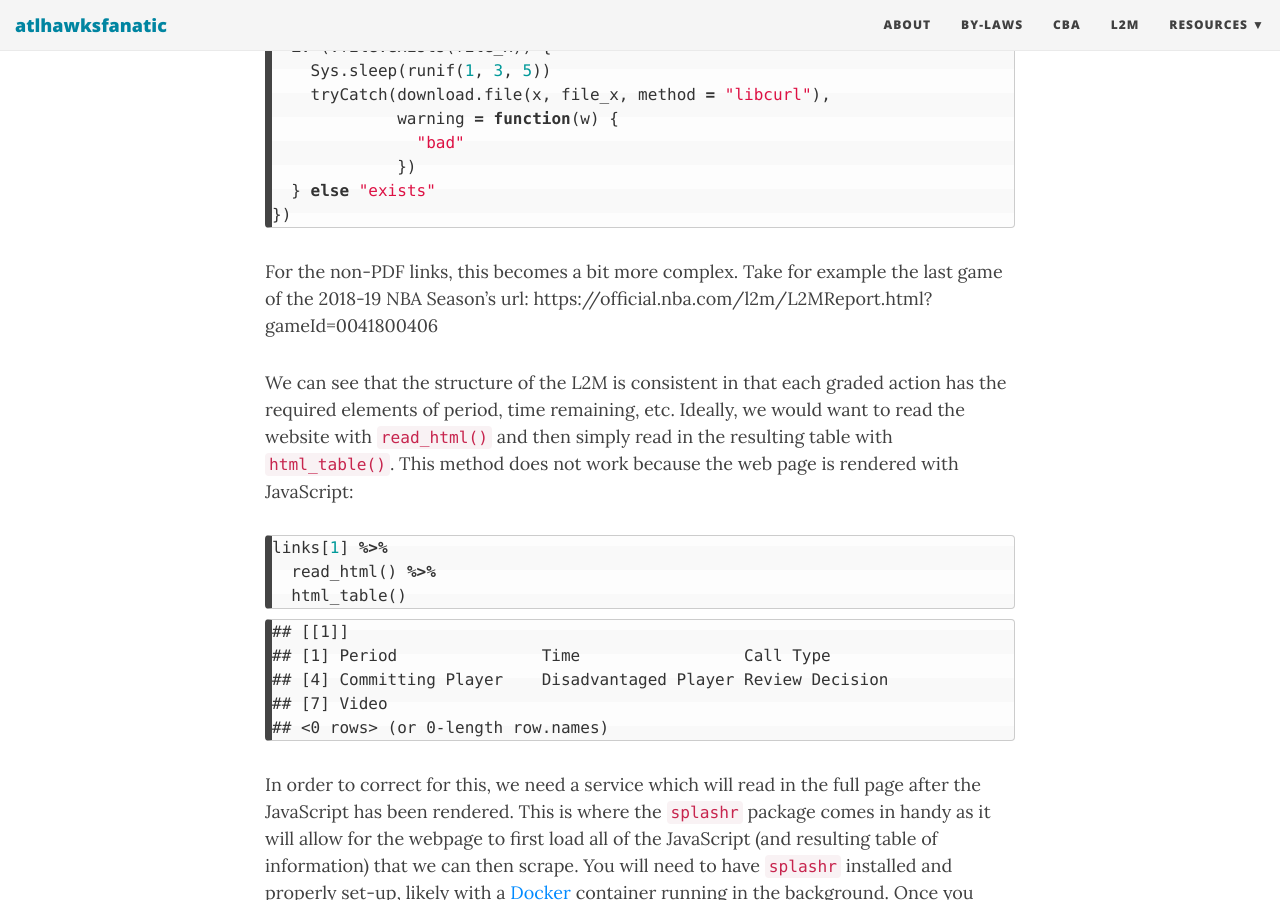
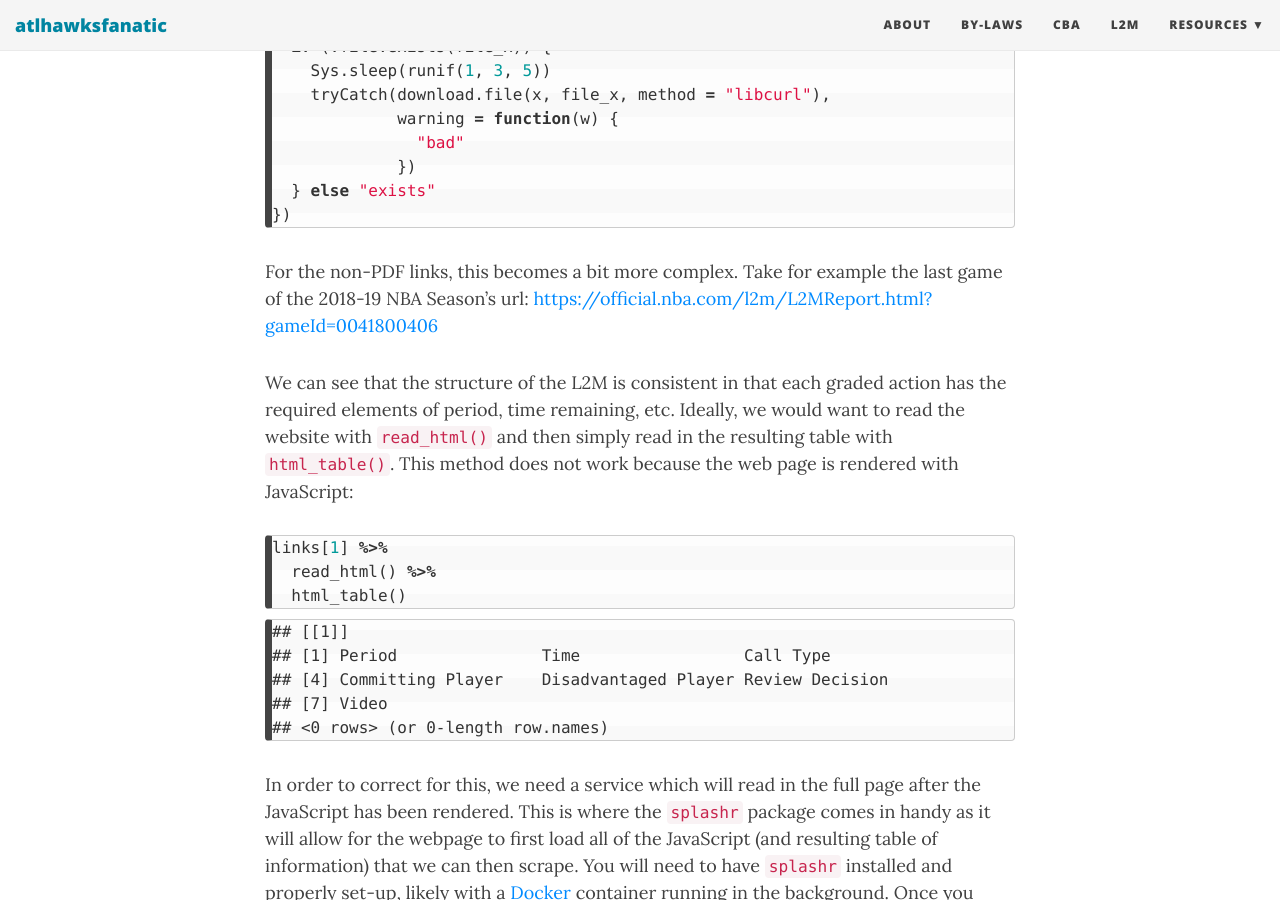
Before and after one commit to atlhawksfanatic/atlhawksfanatic.github.io, a Jekyll site: the page built from _posts/2019-06-30-how-to-last-two-minutes.md, in a window 1280 px wide and 900 px high, scrolled down 2489 px. Built offline with Jekyll 4.4.1, drawn with Linux system fonts in a browser that asks for light colours; nearby versions of some CDN libraries; comment, search, counter and statistics services are not loaded; part of the change alters nothing that is shown.

````diff
--- a/_posts/2019-06-30-how-to-last-two-minutes.md
+++ b/_posts/2019-06-30-how-to-last-two-minutes.md
@@ -14,7 +14,7 @@ layout: post
 
 
 
-The NBA's Last Two Minute (L2M) reports are intended to be a transparent analysis of  referee performance at the end of close NBA games. Having started on March 1st of 2015, they have been publicly available on the [official.nba.com](official.nba.com) section of the NBA's website. Being publicly available is not the same thing as easily accessible or user friendly. These reports are scattered across their website (with a few games hidden) and in PDF format for the majority of games. The NBA did make a major improvement after the 2019 NBA All-Star game in switching away from PDF format for the reports to a web-based format, however all of the pre-2019 All-Star game L2Ms remain in PDF format.
+The NBA's Last Two Minute (L2M) reports are intended to be a transparent analysis of  referee performance at the end of close NBA games. Having started on March 1st of 2015, they have been publicly available on the [official.nba.com](https://official.nba.com/) section of the NBA's website. Being publicly available is not the same thing as easily accessible or user friendly. These reports are scattered across their website (with a few games hidden) and in PDF format for the majority of games. The NBA did make a major improvement after the 2019 NBA All-Star game in switching away from PDF format for the reports to a web-based format, however all of the pre-2019 All-Star game L2Ms remain in PDF format.
 
 The actual structure of the underlying data in L2Ms is consistent. Each event is a graded action in a play. The action will contain the period of action, time remaining, call (foul, turnover, violation, etc), type of call (shooting foul, personal foul, etc.), committing player, disadvantaged player, decision, and comment of the action. Sometimes there is no disadvantaged or committing player due to the nature of a play, but the intended structure should lend itself to be nicely formatted after all of the information is extracted.
 
@@ -22,7 +22,7 @@ All of the code for extracting can be found in my [L2M GitHub repository](https:
 
 # Downloading L2Ms
 
-There are three main sections of the [official.nba.com](official.nba.com) website where L2Ms reside:
+There are three main sections of the [official.nba.com](https://official.nba.com/) website where L2Ms reside:
 
 1. [Archived](http://official.nba.com/nba-last-two-minute-reports-archive/) for games from March 1st, 2015 through the 2017 NBA Finals.
 2. [2017-18](https://official.nba.com/2017-18-nba-officiating-last-two-minute-reports/) for games in the 2017-18 NBA Season.
@@ -101,7 +101,7 @@ pdf_games <- map(links_pdf,  function(x) {
 })
 ```
 
-For the non-PDF links, this becomes a bit more complex. Take for example the last game of the 2018-19 NBA Season's url: https://official.nba.com/l2m/L2MReport.html?gameId=0041800406
+For the non-PDF links, this becomes a bit more complex. Take for example the last game of the 2018-19 NBA Season's url: [https://official.nba.com/l2m/L2MReport.html?gameId=0041800406](https://official.nba.com/l2m/L2MReport.html?gameId=0041800406)
 
 We can see that the structure of the L2M is consistent in that each graded action has the required elements of period, time remaining, etc. Ideally, we would want to read the website with `read_html()` and then simply read in the resulting table with `html_table()`. This method does not work because the web page is rendered with JavaScript:
 
@@ -155,7 +155,7 @@ glimpse(tail(l2m_site))
 ## $ NA                     <lgl> NA, NA, NA, NA, NA, NA
 ```
 
-Success! Now with a little bit of tedious adjustments to the resulting data, we can gather up the resulting variables for each action into a consistent format. The gritty details can be found in [0-data/0-L2M-download-2018-19.R](../0-data/0-L2M-download-2018-19.R).
+Success! Now with a little bit of tedious adjustments to the resulting data, we can gather up the resulting variables for each action into a consistent format. The gritty details can be found in [0-data/0-L2M-download-2018-19.R](L2M/0-data/0-L2M-download-2018-19.R).
 
 # Parsing PDFs
 
@@ -299,4 +299,4 @@ glimpse(results)
 ## $ comments      <fct> NA, "Durant (GSW) dislodges Adams (OKC) from his p…
 ```
 
-We now have enough comments to match he play data and have completed extracting the relevant information from a page in a PDF. This was a relatively straight-forward page and how one would hope the PDFs are all structured. Unfortunately, not all pages in PDfs are this simple and you can see all the gory hacks that have needed to parse through all of the PDFs for just the 2018-19 NBA Season in the [0-data/0-L2M-pdftools-2018-19.R](../0-data/0-L2M-pdftools-2018-19.R) file.
+We now have enough comments to match he play data and have completed extracting the relevant information from a page in a PDF. This was a relatively straight-forward page and how one would hope the PDFs are all structured. Unfortunately, not all pages in PDfs are this simple and you can see all the gory hacks that have needed to parse through all of the PDFs for just the 2018-19 NBA Season in the [0-data/0-L2M-pdftools-2018-19.R](L2M/0-data/0-L2M-pdftools-2018-19.R) file.
````
